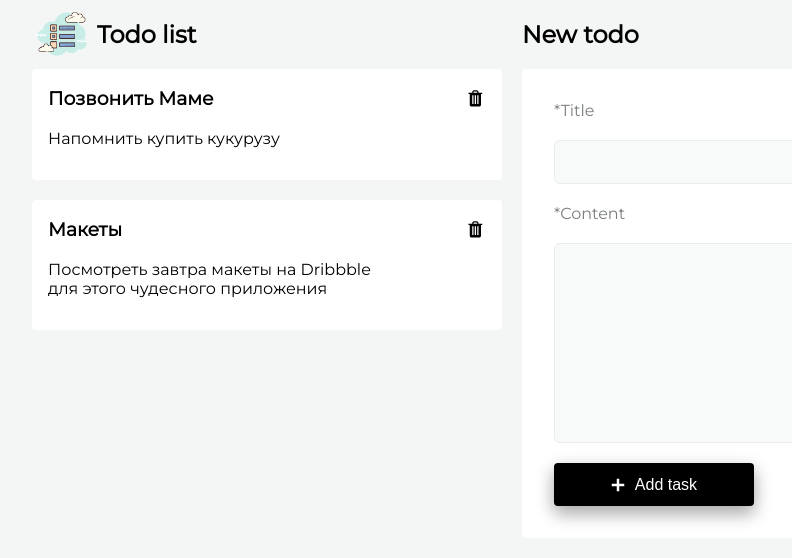
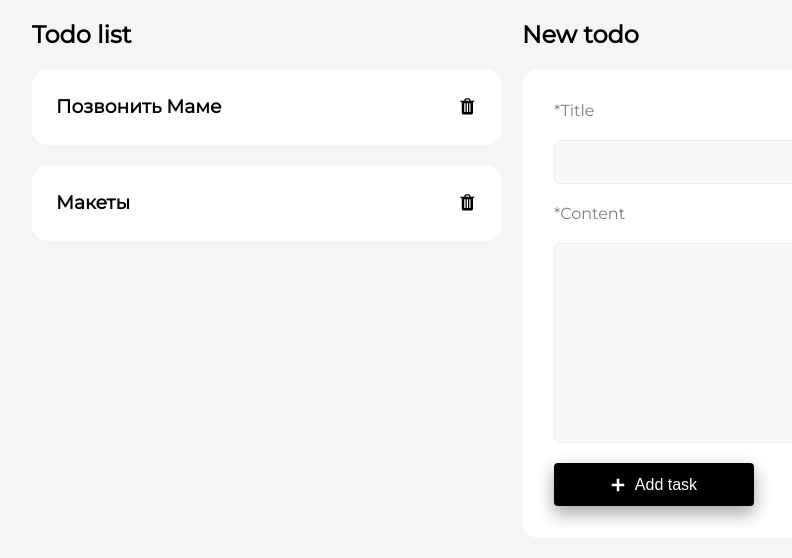
Before and after one commit to IuriiNaumov/todoList-React, a React (Create React App) app: page / in a window 1280 px wide. Shown: the top 558 px of the page, without its empty margins (128-920 px from the left). Built offline with nearby package versions, Linux system fonts and the light colour scheme.

Commit message:
application redesign

```diff
--- a/src/App.js
+++ b/src/App.js
@@ -17,9 +17,6 @@ const INITIAL_TODOS = [
   }
 ];
 
-
-
-
 function App() {
   const [todos, setTodos] = useState(INITIAL_TODOS);
 
@@ -31,14 +28,11 @@ function App() {
     setTodos(prev => prev.filter(todo => todo.id !== id));
   }
 
-
-
   return (
-  <div id="fixed-container">
+  <div className="fixed-container">
     <TodoList todos = {todos} onRemoveTodo={RemoveTodoHandler}/>
     <NewTodoForm onNewTodo = {AddTodoHandler}/>
   </div>
   );
 }
-
 export default App;
--- a/src/NewTodoForm.css
+++ b/src/NewTodoForm.css
@@ -19,14 +19,15 @@ textarea {
 	resize: none;
 	height: 200px;
 }
-#fixed-container{
+
+.fixed-container{
 	display: flex;
 	gap: 20px;
 	align-items: top;
 	justify-content: center;
 }
 
-#fixed-container > div{
+.fixed-container > div{
 	width: 470px;
 }
 
@@ -36,7 +37,7 @@ textarea {
 	display: flex;
 	flex-direction: column;
 	gap: 20px;
-	border-radius: 4px;
+	border-radius: 16px;
 }
 
 
@@ -66,8 +67,8 @@ button, button:active, button:focus {
 
 .todo {
 	background-color: rgb(255, 255, 255);
-	padding: 1rem;
-	border-radius: 4px;
+	padding: 1.5rem;
+	border-radius: 16px;
 }
 
 .todo-header h3{
@@ -103,11 +104,6 @@ button, button:active, button:focus {
 	cursor: pointer;
 }
 
-.content {
-	padding: 1rem 0;
-	width: 80%;
-}
-
 .error {
 	border-color: #B03A2E;
 }
--- a/src/NewTodoForm.js
+++ b/src/NewTodoForm.js
@@ -27,7 +27,6 @@ function NewTodoForm(props) {
             props.onNewTodo({
                 id: Math.random(),
                 title: title,
-                content: content,
             });
             setTitle("");
             setContent("");
--- a/src/TodoList.js
+++ b/src/TodoList.js
@@ -1,12 +1,10 @@
 import TodoListElement from "./TodoListElement";
-import todo from "./images/todo.png";
 export default TodoList;
 
 function TodoList(props) {
     return (
         <div id="todo-list">
             <div className="todoLogo">
-                <img src={todo} alt="Todo"></img>
                 <h2>Todo list</h2>
             </div>
             <div className="todos">
@@ -15,7 +13,7 @@ function TodoList(props) {
                         <TodoListElement id={todo.id} key={todo.id} title={todo.title} content={todo.content} onRemoveTodo={props.onRemoveTodo} />
                     ))
                 ) : (
-                    <div id="epmtyList">Список пуст...</div>
+                    <div>Список пуст...</div>
                 )}
             </div>
         </div>
--- a/src/TodoListElement.js
+++ b/src/TodoListElement.js
@@ -15,7 +15,6 @@ function TodoListElement(props) {
                     </svg>
                 </div>
             </div>
-            <div className="content">{props.content}</div>
         </div>
     );
 }
--- a/src/index.css
+++ b/src/index.css
@@ -6,8 +6,3 @@ body {
   -webkit-font-smoothing: antialiased;
   -moz-osx-font-smoothing: grayscale;
 }
-
-code {
-  font-family: source-code-pro, Menlo, Monaco, Consolas, 'Courier New',
-    monospace;
-}
--- a/src/index.js
+++ b/src/index.js
@@ -2,7 +2,6 @@ import React from 'react';
 import ReactDOM from 'react-dom';
 import './index.css';
 import App from './App';
-import reportWebVitals from './reportWebVitals';
 
 ReactDOM.render(
   <React.StrictMode>
@@ -10,8 +9,3 @@ ReactDOM.render(
   </React.StrictMode>,
   document.getElementById('root')
 );
-
-// If you want to start measuring performance in your app, pass a function
-// to log results (for example: reportWebVitals(console.log))
-// or send to an analytics endpoint. Learn more: https://bit.ly/CRA-vitals
-reportWebVitals();
--- a/src/reportWebVitals.js
+++ /dev/null
@@ -1,13 +0,0 @@
-const reportWebVitals = onPerfEntry => {
-  if (onPerfEntry && onPerfEntry instanceof Function) {
-    import('web-vitals').then(({ getCLS, getFID, getFCP, getLCP, getTTFB }) => {
-      getCLS(onPerfEntry);
-      getFID(onPerfEntry);
-      getFCP(onPerfEntry);
-      getLCP(onPerfEntry);
-      getTTFB(onPerfEntry);
-    });
-  }
-};
-
-export default reportWebVitals;
```
Also changed, not shown: src/setupTests.js (deleted, +0 -5 lines), src/logo.svg (deleted).
